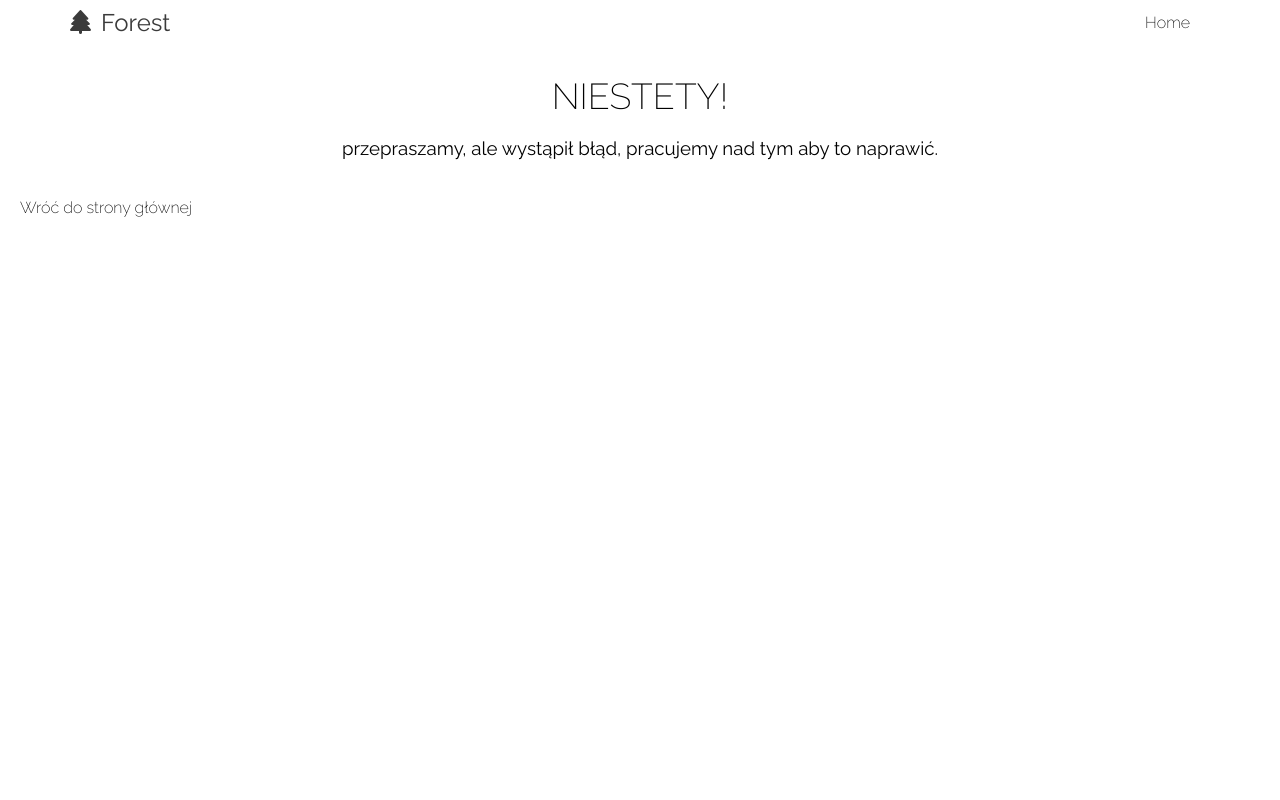
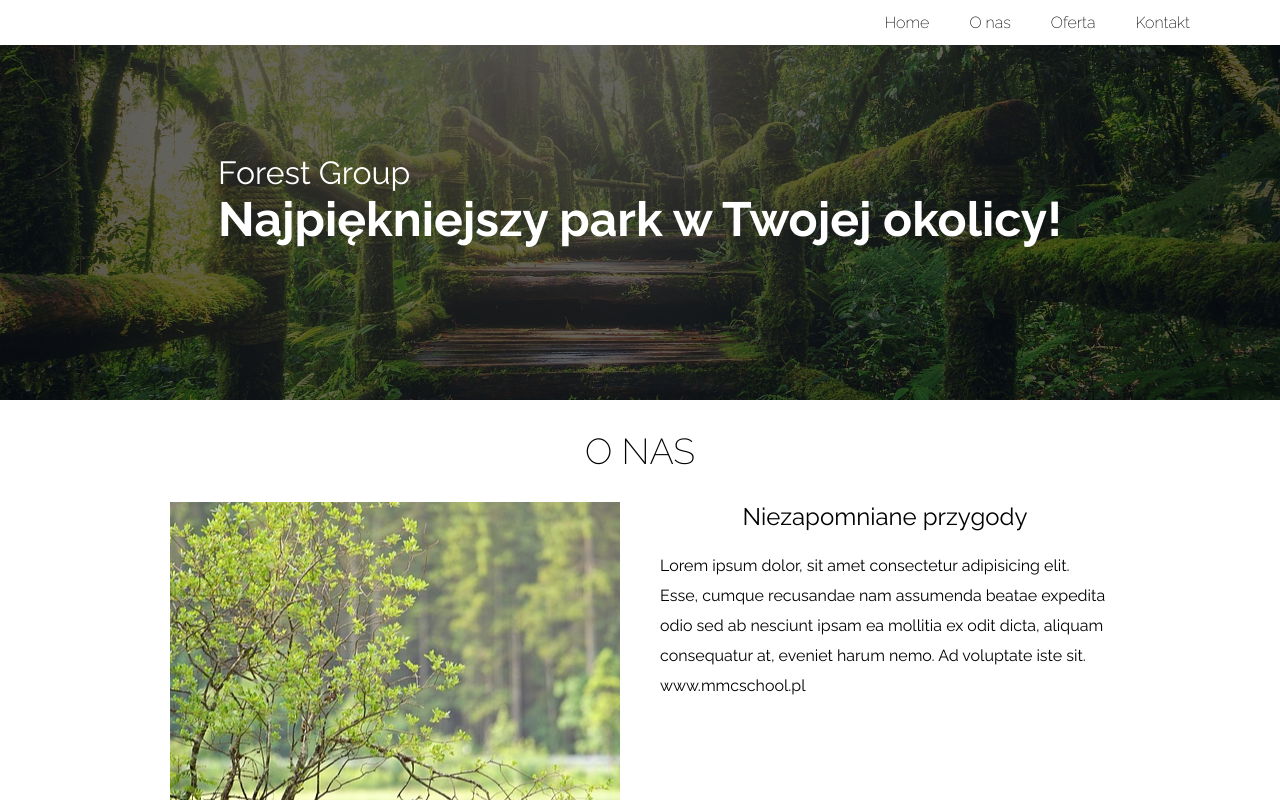
Before and after one commit to nitPawel/forestgroup-react, a React (Create React App) app: page / in a window 1280 px wide. Shown: the top 800 px of the page. Built offline with nearby package versions, Linux system fonts and the light colour scheme.

Commit message:
changed patch in routes and Llink's

```diff
--- a/src/App.js
+++ b/src/App.js
@@ -11,11 +11,11 @@ function App() {
 	return (
 		<BrowserRouter>
 			<Routes>
-				<Route path='forestgroup-react' element={<SharedLayout />}>
+				<Route path='/' element={<SharedLayout />}>
 					<Route index element={<Home />} />
 				</Route>
-				<Route path='/offers' element={<MoreOffers />} />
-				<Route path='/contact' element={<Contact />} />
+				<Route path='offers' element={<MoreOffers />} />
+				<Route path='contact' element={<Contact />} />
 				<Route path='*' element={<ErrorPage />} />
 			</Routes>
 		</BrowserRouter>
--- a/src/components/NavbarOC.js
+++ b/src/components/NavbarOC.js
@@ -11,7 +11,7 @@ const NavbarOC = () => {
 			<div className='nav-desktop'>
 				<div className='nav-logo'>
 					<p className='nav-text'>
-						<Link to='forestgroup-react' className='nav-text'>
+						<Link to='/' className='nav-text'>
 							<i className='fas fa-tree'></i>Forest
 						</Link>
 					</p>
--- a/src/error-page.js
+++ b/src/error-page.js
@@ -10,7 +10,7 @@ const ErrorPage = () => {
 				<h3>przepraszamy, ale wystąpił błąd, pracujemy nad tym aby to naprawić.</h3>
 
 				<br />
-				<Link className='nav-bar' to='forestgroup-react'>
+				<Link className='nav-bar' to='/'>
 					Wróć do strony głównej
 				</Link>
 			</div>
```
